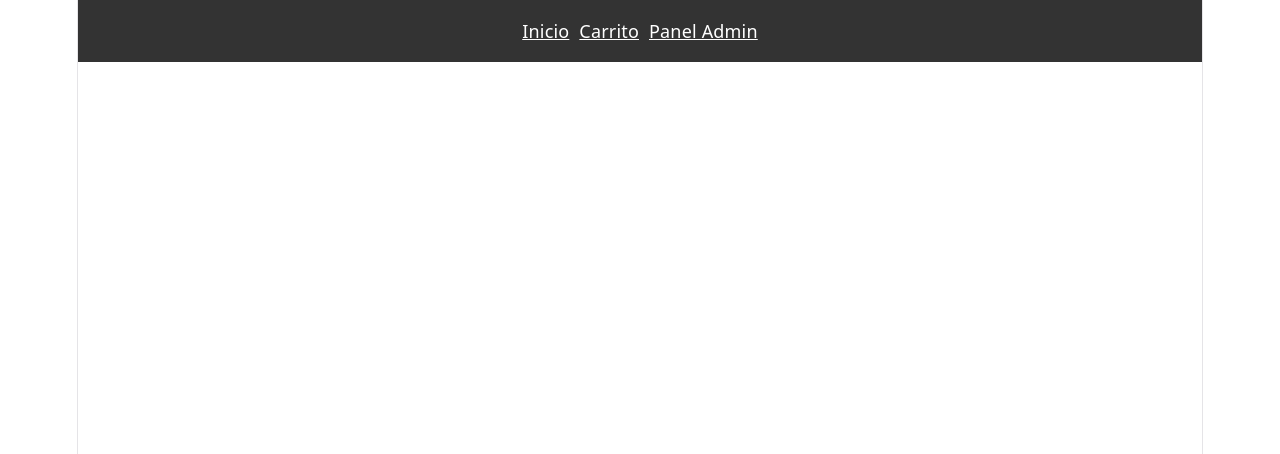
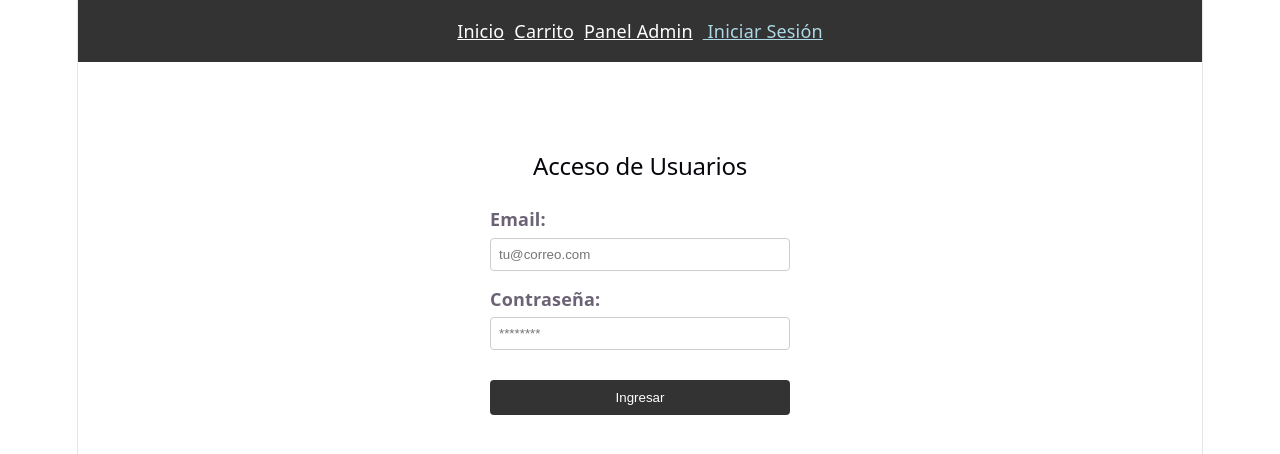
Before and after one commit to guadalabiano/tienda-deportiva, a React (Vite) app: page /login in a window 1280 px wide. Shown: the top 454 px of the page. Built offline with nearby package versions, Linux system fonts and the light colour scheme.

Commit message:
Crear formulario de login simulado y actualizar rutas

```diff
--- a/src/App.jsx
+++ b/src/App.jsx
@@ -1,17 +1,19 @@
 import { BrowserRouter as Router, Routes, Route, Link } from 'react-router-dom';
-import Home from './pages/Home';
-import DetalleProducto from './pages/DetalleProducto';
-import Carrito from './pages/Carrito';
-import Admin from './pages/Admin';
+import Home from './pages/Home.jsx';
+import DetalleProducto from './pages/DetalleProducto.jsx';
+import Carrito from './pages/Carrito.jsx';
+import Login from './pages/Login.jsx';
+import Admin from './pages/Admin.jsx';
 
 function App() {
   return (
     <Router>
       <nav style={{ padding: '1rem', background: '#333', color: 'white' }}>
-        {/* Este es un Navbar temporal para que pruebes que funciona */}
+
         <Link to="/" style={{ marginRight: '10px', color: 'white' }}>Inicio</Link>
         <Link to="/carrito" style={{ marginRight: '10px', color: 'white' }}>Carrito</Link>
         <Link to="/admin" style={{ color: 'white' }}>Panel Admin</Link>
+        <Link to="/login" style={{marginLeft: '10px', color: 'lightblue' }}> Iniciar Sesión</Link>
       </nav>
 
       <div style={{ padding: '2rem' }}>
@@ -20,10 +22,12 @@ function App() {
           <Route path="/producto/:id" element={<DetalleProducto />} />
           <Route path="/carrito" element={<Carrito />} />
           <Route path="/admin" element={<Admin />} />
+          <Route path="/login" element={<Login />} />
         </Routes>
       </div>
     </Router>
   );
+
 }
 
 export default App;
--- /dev/null
+++ b/src/pages/Login.jsx
@@ -0,0 +1,59 @@
+import { useState } from 'react';
+
+export default function Login() {
+
+  const [email, setEmail] = useState('');
+  const [password, setPassword] = useState('');
+
+  const handleSubmit = (e) => {
+    e.preventDefault();
+
+    const usuarioFalso = "admin@tienda.com";
+    const passFalsa = "123456";
+
+    if (email === usuarioFalso && password === passFalsa) {
+      alert("¡Inicio de sesión exitoso! Bienvenido.");
+    } else {
+      alert("Error: El mail o la contraseña son incorrectos.");
+    }
+  };
+
+
+  return (
+    <div style={{ display: 'flex', flexDirection: 'column', alignItems: 'center', marginTop: '3rem' }}>
+      <h2>Acceso de Usuarios</h2>
+
+      <form onSubmit={handleSubmit} style={{ display: 'flex', flexDirection: 'column', width: '300px', gap: '15px', marginTop: '1rem' }}>
+
+        <div style={{ display: 'flex', flexDirection: 'column', textAlign: 'left' }}>
+          <label style={{ marginBottom: '5px', fontWeight: 'bold' }}>Email:</label>
+          <input
+            type="email"
+            value={email}
+            onChange={(e) => setEmail(e.target.value)}
+            placeholder="tu@correo.com"
+            required
+            style={{ padding: '8px', borderRadius: '4px', border: '1px solid #ccc' }}
+          />
+        </div>
+
+        <div style={{ display: 'flex', flexDirection: 'column', textAlign: 'left' }}>
+          <label style={{ marginBottom: '5px', fontWeight: 'bold' }}>Contraseña:</label>
+          <input
+            type="password"
+            value={password}
+            onChange={(e) => setPassword(e.target.value)}
+            placeholder="********"
+            required
+            style={{ padding: '8px', borderRadius: '4px', border: '1px solid #ccc' }}
+          />
+        </div>
+
+        <button type="submit" style={{ marginTop: '15px', padding: '10px', background: '#333', color: 'white', border: 'none', borderRadius: '4px', cursor: 'pointer' }}>
+          Ingresar
+        </button>
+
+      </form>
+    </div>
+  );
+}
```
Also changed, not shown: src/pages/Admin.jsx (renamed from src/src/pages/Admin.jsx), src/pages/Carrito.jsx (renamed from src/src/pages/Carrito.jsx), src/pages/DetalleProducto.jsx (renamed from src/src/pages/DetalleProducto.jsx), src/pages/Home.jsx (renamed from src/src/pages/Home.jsx).
